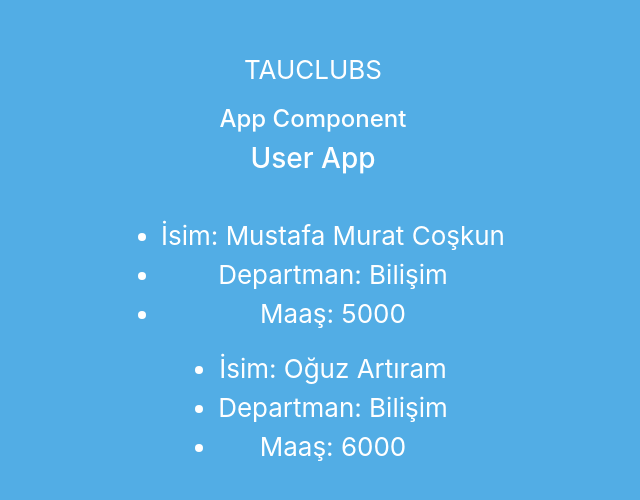
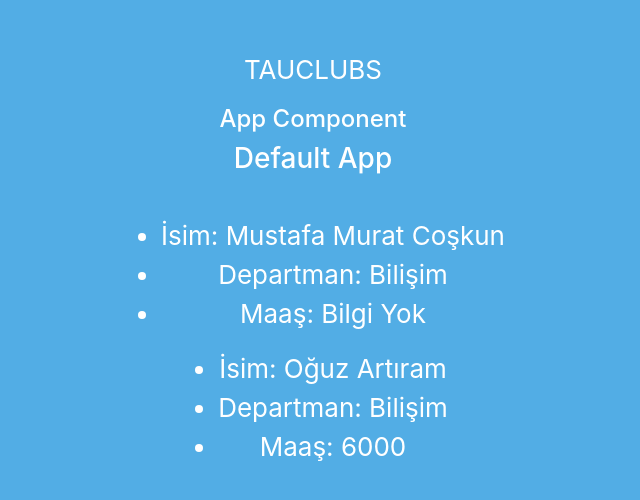
Before and after one commit to egecagdas/INF303-WS22_TAUClubs-Frontend, a React (Create React App) app in the folder tauclubs/: page / in a window 1280 px wide. Shown: the part 134-634 px from the top of the page, without its empty margins (327-967 px from the left). Built offline with nearby package versions, Linux system fonts and the light colour scheme.

Commit message:
PropTypes, Default Props

```diff
--- a/tauclubs/src/App.js
+++ b/tauclubs/src/App.js
@@ -23,11 +23,10 @@
 
         </a>
           <h4> App Component </h4>
-          <Navbar title = "User App"/>
+          <Navbar/>
           <hr/>
           <User
           name = "Mustafa Murat Coşkun"
-          salary = "5000"
           department = "Bilişim"
           />
           <User
--- a/tauclubs/src/components/Navbar.js
+++ b/tauclubs/src/components/Navbar.js
@@ -1,4 +1,6 @@
 import React from "react";
+import {PropTypes2} from "@mui/material";
+import PropTypes from "prop-types";
 
 
 //Functional Component
@@ -11,5 +13,13 @@
         </div>
     )
 }
+Navbar.propTypes = {
+    title: PropTypes.string.isRequired
+    //string olan bir Title göndermemiz gerekiyor isRequired sebebiyle Navbar objesi oluştururken
+}
+//Eğer istenen props gönderilmezse default ayarlanır
 
+Navbar.defaultProps = {
+    title: "Default App"
+}
 export default Navbar;
--- a/tauclubs/src/components/user.js
+++ b/tauclubs/src/components/user.js
@@ -1,7 +1,17 @@
 import React, { Component} from "react";
 import Button from '@mui/material/Button';
+import {PropTypes2} from "@mui/material";
+import PropTypes from "prop-types";
+import Navbar from "./Navbar";
+
 
 class User extends Component{
+   //User.defaultProps u static olarakta tanımlayabiliriz
+    static defaultProps = {
+    name: "Bilgi Yok",
+    salary: "Bilgi Yok",
+    department: "Bilgi Yok"
+}
     render() {
 
         // Destructing
@@ -17,5 +27,16 @@
         )
     }
 }
+User.propTypes = {
+    name: PropTypes.string.isRequired,
+    salary: PropTypes.string.isRequired,
+    department: PropTypes.string.isRequired
+}
 
+
+/*User.defaultProps = {
+    name: "Bilgi Yok",
+    salary: "Bilgi Yok",
+    department: "Bilgi Yok"
+}*/
 export default User;
```
